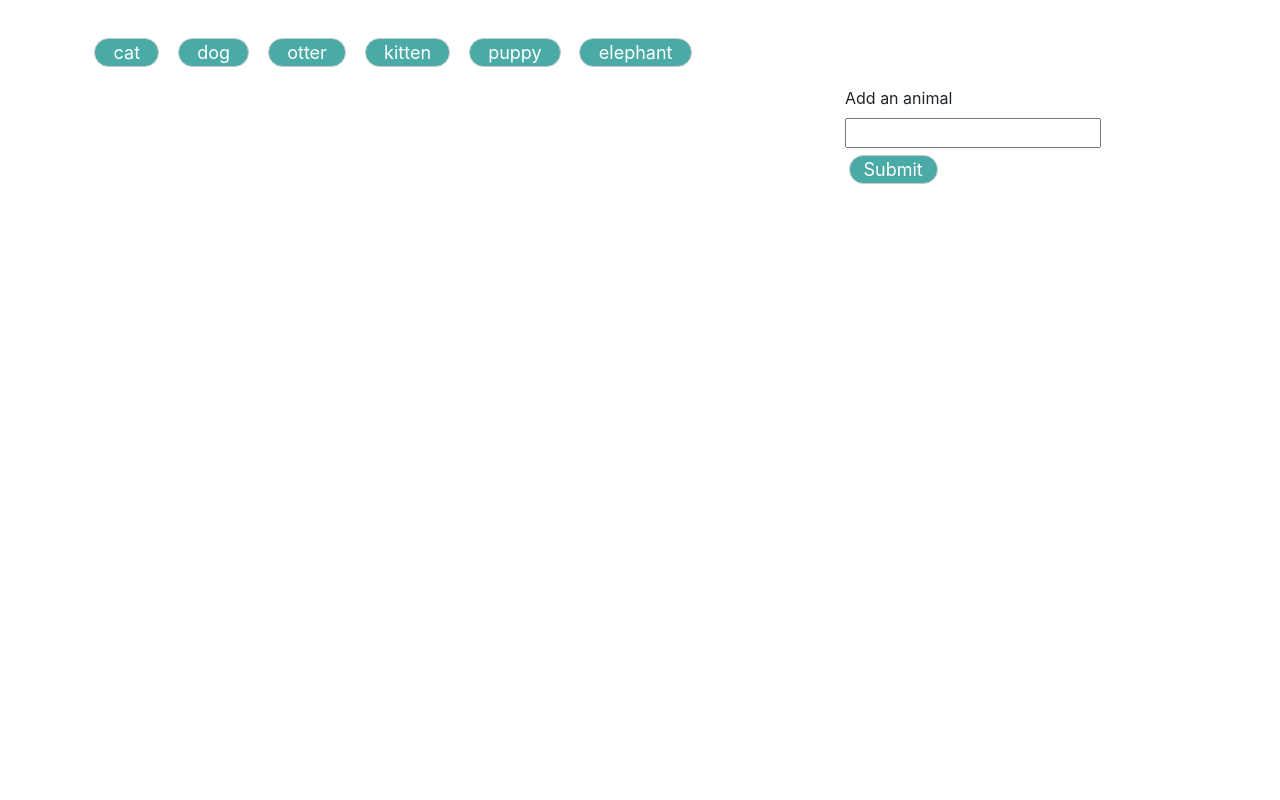
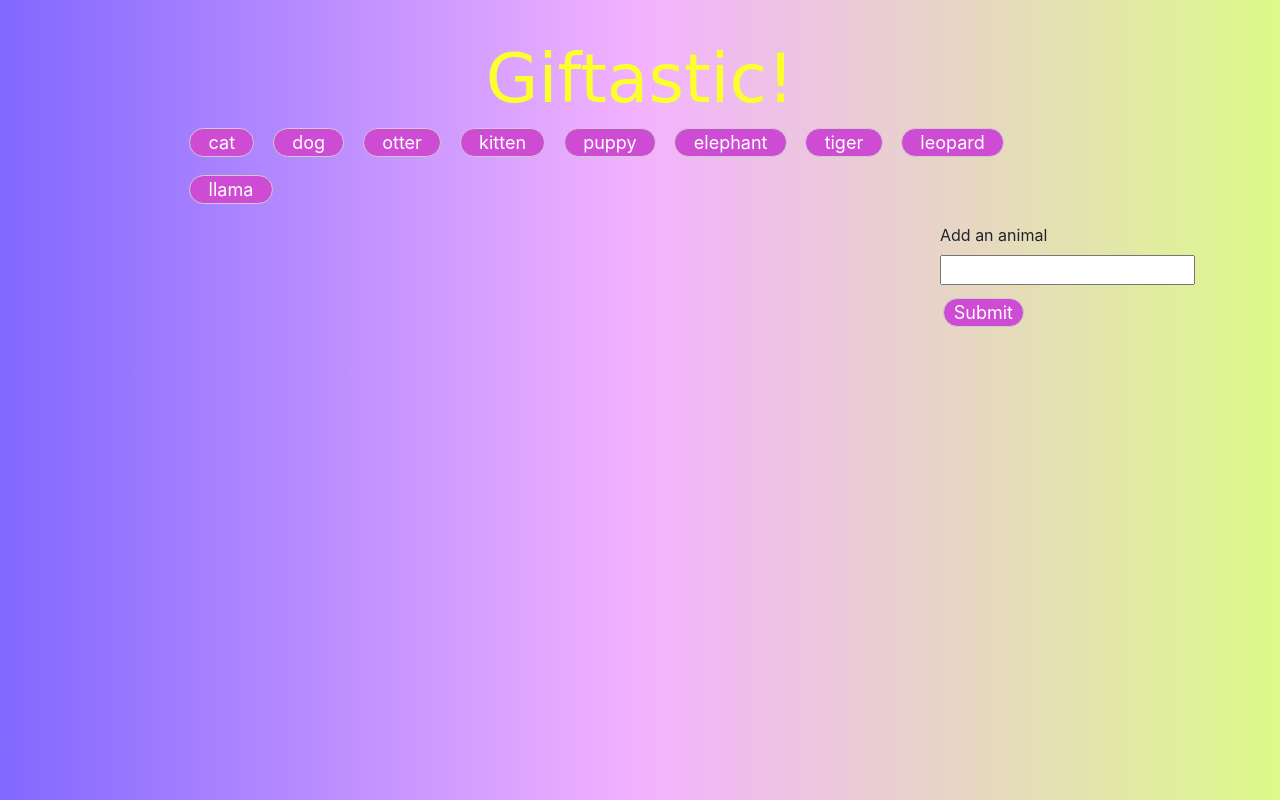
Before and after one commit to VillyDevlioti/Giphy-App, a plain HTML site: page index.html in a window 1280 px wide. Drawn offline with nearby package versions, Linux system fonts and the light colour scheme; a web font is replaced by a local one.

Commit message:
some css stuff done

```diff
--- a/assets/css/style.css
+++ b/assets/css/style.css
@@ -4,16 +4,31 @@
 
 body {
     padding: 3%;
+    background-image:
+        linear-gradient(
+        to right,
+        rgb(129, 104, 255),
+        rgb(243, 178, 255),
+        rgb(220, 250, 137)
+        );
+}
+
+h1 {
+    font-family: 'Modak', cursive;
+    font-size: 68px;
+    text-align: center;
+    color: rgb(251, 255, 45);
 }
 
 img {
     margin: 1% 1%;
+    border: 2px dotted #fff;
 }
 
 .gif-preset, #add-gif {
     color: white;
     font-size: 18px;
-    background-color:#4aaaa5;
+    background-color:#ce4cd3;
     margin: 0 1% 2% 1%;
     padding: 0 2%;
     border: 1px solid #ccc;
@@ -22,12 +37,16 @@ img {
 }
 
 .gif-preset:hover, #add-gif:hover {
-    color: #4aaaa5;
-    background-color: white;
+    color: #ce4cd3;
+    background-color: rgb(251, 255, 45);
 
 }
 
 #add-gif {
-    margin-top: 2%;
+    margin-top: 5%;
     padding: 0 4%;
 }
+
+#gif-input {
+    width: 100%;
+}
--- a/assets/javascript/giphy.js
+++ b/assets/javascript/giphy.js
@@ -1,6 +1,6 @@
 $(document).ready(function() {
 
-    var topics = ["cat", "dog", "otter", "kitten", "puppy", "elephant"];
+    var topics = ["cat", "dog", "otter", "kitten", "puppy", "elephant", "tiger", "leopard", "llama"];
 
     //rendering my buttons
     function renderButtons(){
@@ -29,9 +29,10 @@ $(document).ready(function() {
         .then(function(response) {
             console.log(response);
             console.log(response.data);
-            $.each(response.data, function(index,value) {
-                console.log(index,value, value.images.fixed_height.url);
-                $("#gifs-view").append($("<img>").attr("src",value.images.original_still.url));
+            $.each(response.data, function(key,value) {
+                console.log("key is:",key,"value is:",value, value.images.fixed_height_still.url,"rating is:", value.rating);
+                var newDiv = $("#gifs-view");
+                newDiv.append($("<img>").attr("src",value.images.fixed_height_still.url));
             });
         });
 
@@ -43,6 +44,7 @@ $(document).ready(function() {
         var newButton = $("#gif-input").val(); // or $("#gif-input").val().trim(); to get rid of the spaces in between
         topics.push(newButton);
         console.log(topics);
+        $("#gif-input").val(""); //clear the box after each submit action
         renderButtons();
     });
 
--- a/index.html
+++ b/index.html
@@ -12,23 +12,26 @@
     <script src="https://cdnjs.cloudflare.com/ajax/libs/jquery/3.2.1/jquery.min.js"></script>
     <!--CSS-->
     <link rel="stylesheet" href="./assets/css/style.css">
+    <link href="https://fonts.googleapis.com/css?family=Modak&display=swap" rel="stylesheet">
+
     <title>GIPHY GAME</title>
 </head>
 <body>
+    <h1>Giftastic!</h1>
     <!--buttons container-->
     <div class="container">
-        <div class="row">
+        <div class="row justify-content-center">
             <div class="col-md-10">
                 <div id="buttons-view">
                 </div>
             </div>
         </div>
     <!--giphs + search row-->
-        <div class="row">
+        <div class="row justify-content-center">
             <!--gifs go here-->
-            <div class="col-md-8" id="gifs-view"></div>
+            <div class="col-md-9" id="gifs-view"></div>
             <!--search goes here-->
-            <div class ="col-md-4">
+            <div class="col-md-3">
                 <form id="search-form">
                     <label for="gif-input">Add an animal</label>
                     <br>
```
